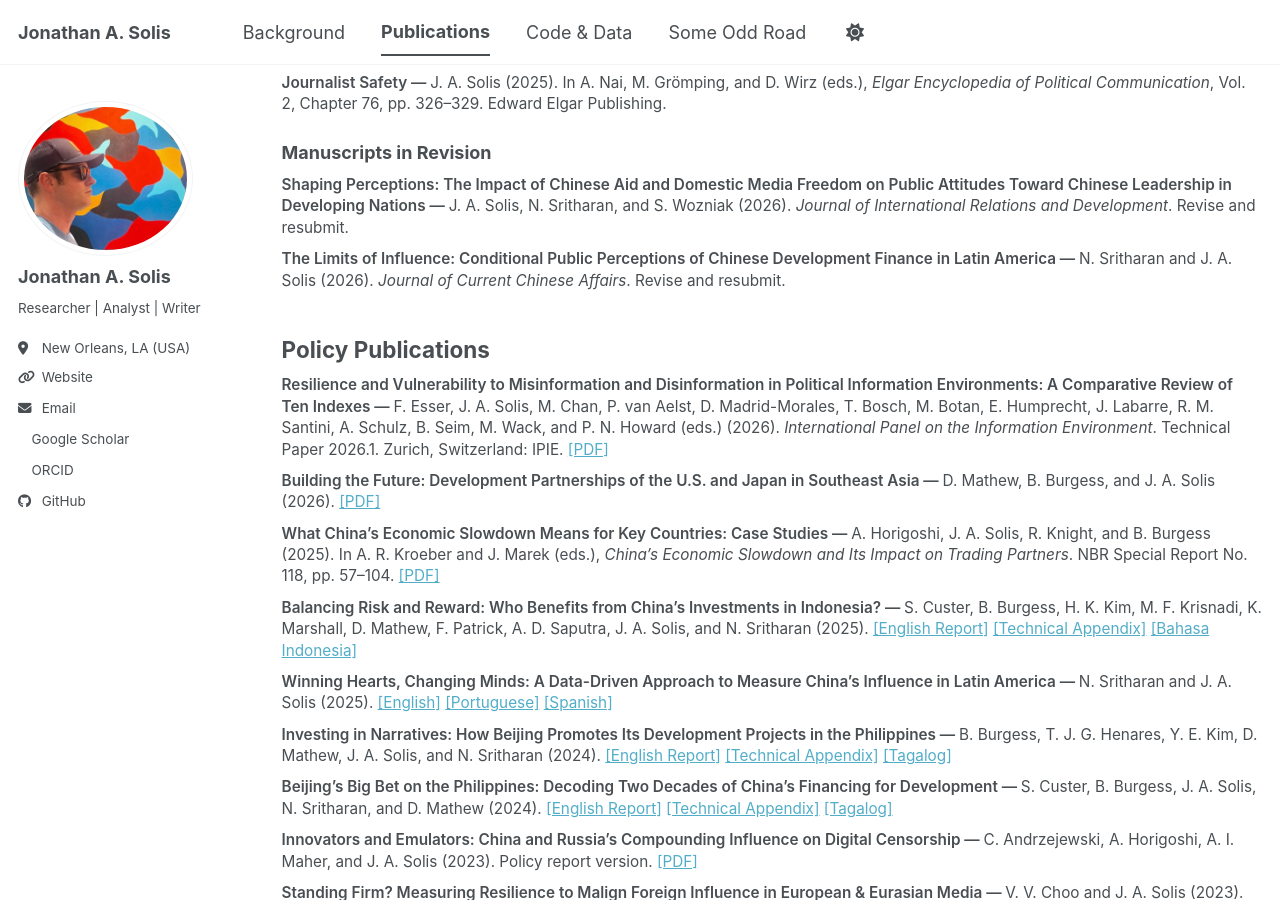
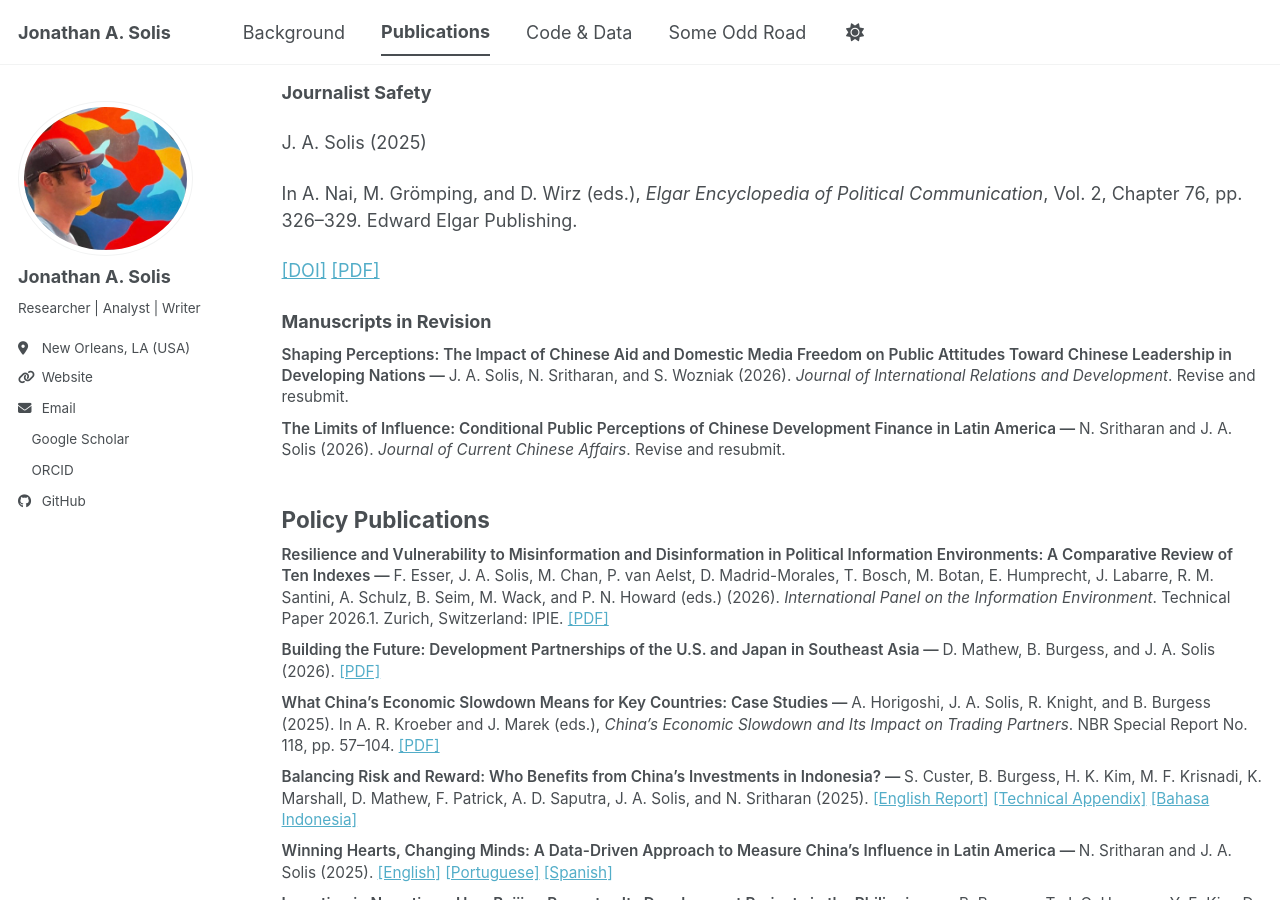
Before and after one commit to westbank-alchemy/westbank-alchemy.github.io, a Jekyll site: the page built from _pages/publications.html, in a window 1280 px wide and 900 px high, scrolled down 658 px. Built offline with Jekyll 4.4.1, drawn with Linux system fonts in a browser that asks for light colours; a style sheet for code colours, icons or effects is not loaded.

Commit message:
Update publications.html

```diff
--- a/_pages/publications.html
+++ b/_pages/publications.html
@@ -165,20 +165,14 @@ author_profile: true
 
 <h3 class="publication-section">Book Chapters</h3>
 
-<div class="publication-entry">
-  <p class="publication-title">
-    Journalist Safety
-  </p>
-  <p class="publication-authors">
-    J. A. Solis (2025)
-  </p>
-  <p class="publication-source">
-    In A. Nai, M. Grömping, and D. Wirz (eds.),
-    <em>Elgar Encyclopedia of Political Communication</em>,
-    Vol. 2, Chapter 76, pp. 326–329.
-    Edward Elgar Publishing.
-  </p>
-</div>
+<p><strong>Journalist Safety</strong></p>
+<p>J. A. Solis (2025)</p>
+<p>In A. Nai, M. Grömping, and D. Wirz (eds.), <em>Elgar Encyclopedia of Political Communication</em>, Vol. 2, Chapter 76, pp. 326–329. Edward Elgar Publishing.</p>
+<p>
+  <a href="https://doi.org/10.4337/9781035301447.vol2.00080" target="_blank" rel="noopener noreferrer">[DOI]</a>
+  <a href="/files/journalist_safety.pdf" target="_blank" rel="noopener noreferrer">[PDF]</a>
+</p>
+
 
 <h3 class="publication-section">Manuscripts in Revision</h3>
 
```
